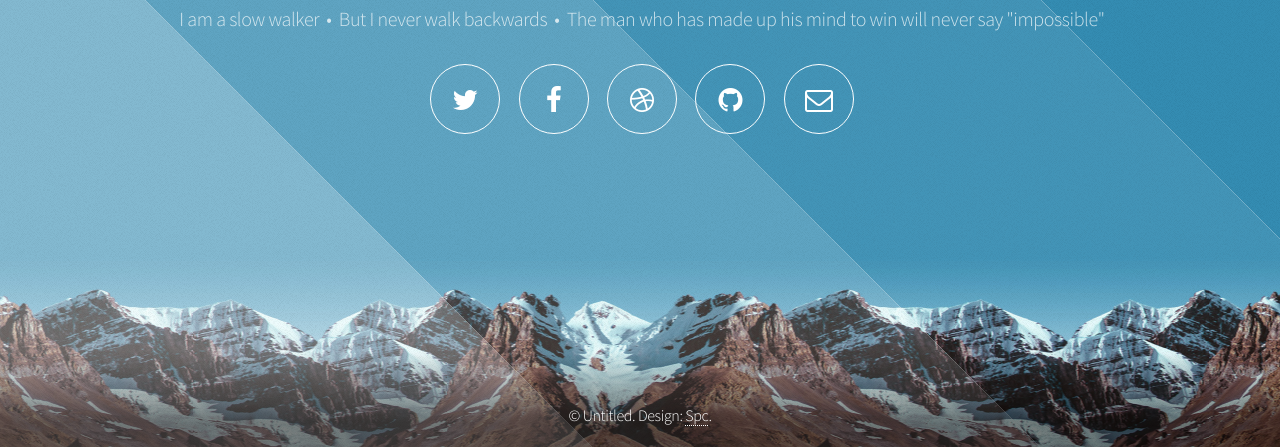
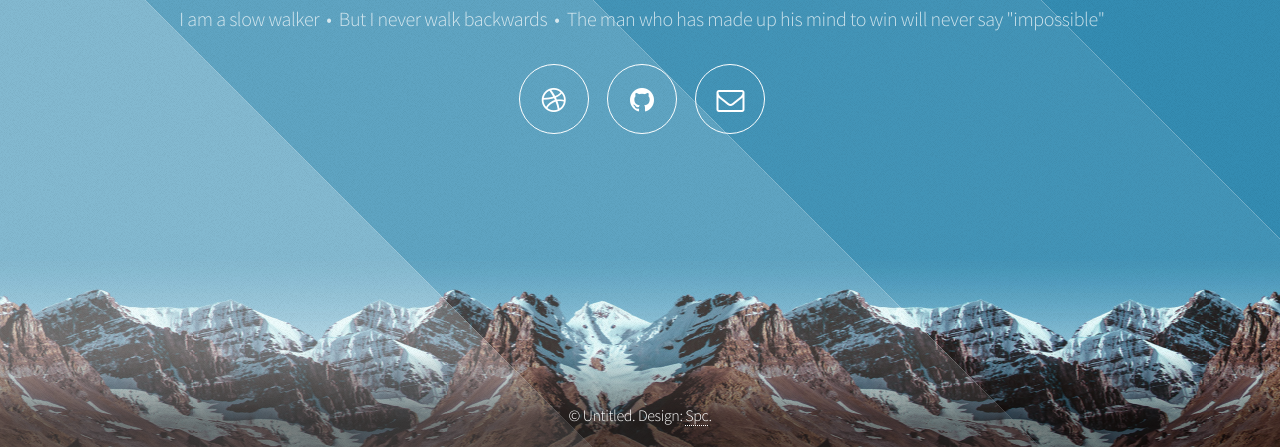
Before and after one commit to supengchao/supengchao.github.io, a plain HTML site: page index.html in a window 1280 px wide. Shown: the part 353-800 px from the top of the page. Drawn offline with Linux system fonts and the light colour scheme.

Commit message:
Update index.html

```diff
--- a/index.html
+++ b/index.html
@@ -26,8 +26,8 @@
 						<p>I am a slow walker &nbsp;&bull;&nbsp; But I never walk backwards &nbsp;&bull;&nbsp; The man who has made up his mind to win will never say "impossible"</p>
 						<nav>
 							<ul>
-								<li><a href="#" class="icon fa-twitter"><span class="label">Twitter</span></a></li>
-								<li><a href="#" class="icon fa-facebook"><span class="label">Facebook</span></a></li>
+							        <!-- <li><a href="#" class="icon fa-twitter"><span class="label">Twitter</span></a></li>-->
+								<!--<li><a href="#" class="icon fa-facebook"><span class="label">Facebook</span></a></li>-->
 								<li><a href="http://7xs1cr.com1.z0.glb.clouddn.com/707226577315155999.jpg" class="icon fa-dribbble"><span class="label">Dribbble</span></a></li>
 								<li><a href="https://github.com/supengchao" class="icon fa-github"><span class="label">Github</span></a></li>
 								<li><a href="mailto:spc1459384963@gmail.com" class="icon fa-envelope-o"><span class="label">Email</span></a></li>
```
